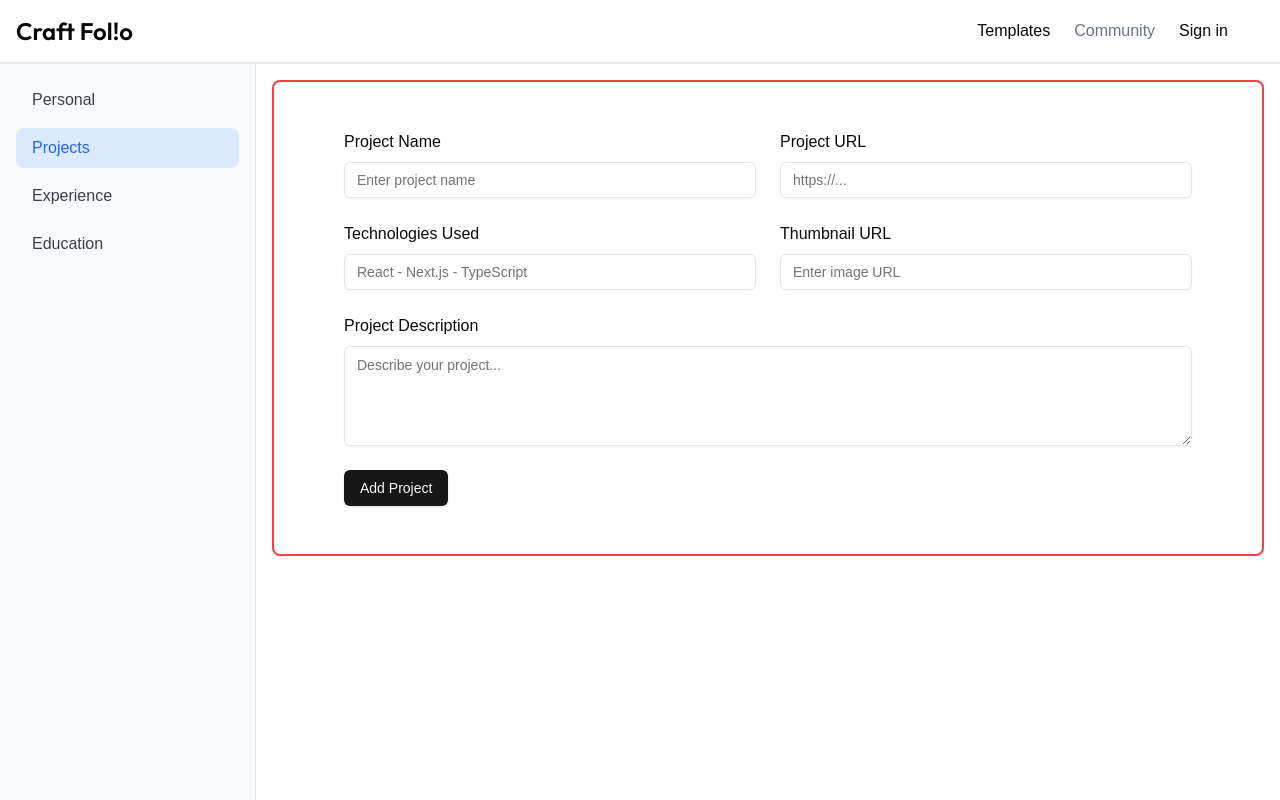
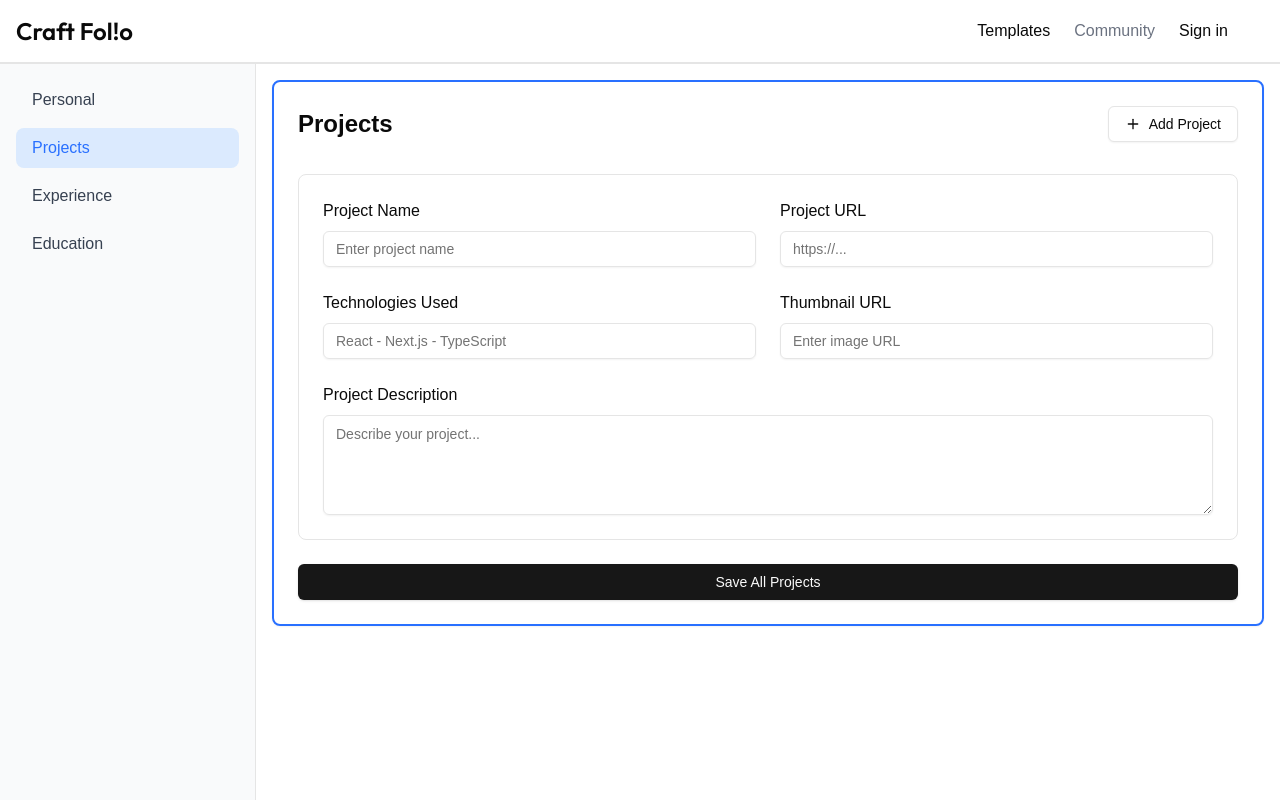
Before and after one commit to DixitRam/CraftFolio_Test, a Next.js app: page /onboarding in a window 1280 px wide. Both pictures are taken after a click on the button "Projects". Built offline with nearby package versions, Linux system fonts and the light colour scheme; no server answers.

Commit message:
all the forms are fixed like add forms buttons are added and save all the forms added and validation changes in profile form.

```diff
--- a/app/onboarding/page.tsx
+++ b/app/onboarding/page.tsx
@@ -14,7 +14,7 @@ export default function onboarding(){
       <SideBar activeItem={activeItem} setActiveItem={setActiveItem} />
 
       <div className="flex-1 p-4 overflow-y-auto">
-        <div className="border-2 border-red-500 rounded-lg p-6 shadow-sm">
+        <div className="border-2 border-custom-primary rounded-lg p-6 shadow-sm">
           {activeItem === 'ProfileForm' && <ProfileForm />}
           {activeItem === 'ProjectForm' && <ProjectForm />}
           {activeItem === 'ExperienceForm' && <ExperienceForm />}
--- a/components/custom/SideBar.tsx
+++ b/components/custom/SideBar.tsx
@@ -36,7 +36,7 @@ export default function SideBar({ activeItem, setActiveItem }: SideBarProps) {
             className={clsx(
               'w-full text-left px-4 py-2 rounded-lg transition-colors',
               {
-                'bg-blue-100 text-blue-600': activeItem === item.id,
+                'bg-blue-100 text-custom-primary': activeItem === item.id,
                 'text-gray-700 hover:bg-gray-100': activeItem !== item.id,
               }
             )}
--- a/components/custom/onBoarding/education_info.tsx
+++ b/components/custom/onBoarding/education_info.tsx
@@ -2,7 +2,7 @@
 
 import { Form } from "@/components/ui/form"
 import { zodResolver } from "@hookform/resolvers/zod"
-import { useForm } from "react-hook-form"
+import { useForm, useFieldArray } from "react-hook-form"
 import { z } from "zod"
 import { Button } from "@/components/ui/button"
 import {
@@ -14,8 +14,10 @@ import {
 } from "@/components/ui/form"
 import { Input } from "@/components/ui/input"
 import { Textarea } from "@/components/ui/textarea"
+import { Plus, Trash2 } from "lucide-react"
 
 const educationSchema = z.object({
+  educations: z.array(z.object({
     institution: z.string().min(2, {
       message: "Institution name must be at least 2 characters.",
     }),
@@ -26,30 +28,73 @@ const educationSchema = z.object({
     date: z.string().min(2, {
       message: "Please enter a valid date range.",
     }),
+  }))
 })
 
+type FormData = z.infer<typeof educationSchema>;
+
 export default function EducationForm() {
-  const form = useForm<z.infer<typeof educationSchema>>({
+  const form = useForm<FormData>({
     resolver: zodResolver(educationSchema),
     defaultValues: {
+      educations: [
+        {
           institution: "",
           degree: "",
           description: "",
           date: "",
         }
+      ]
+    }
   })
 
-  function onSubmit(values: z.infer<typeof educationSchema>) {
-    console.log(values)
+  const { fields, append, remove } = useFieldArray({
+    control: form.control,
+    name: "educations"
+  });
+
+  function onSubmit(data: FormData) {
+    console.log(data)
   }
 
   return (
+    <div className="space-y-8">
+      <div className="flex justify-between items-center">
+        <h2 className="text-2xl font-bold">Education</h2>
+        <Button
+          type="button"
+          variant="outline"
+          onClick={() => append({
+            institution: "",
+            degree: "",
+            description: "",
+            date: "",
+          })}
+          className="flex items-center gap-2"
+        >
+          <Plus size={16} /> Add Education
+        </Button>
+      </div>
+
       <Form {...form}>
-      <form onSubmit={form.handleSubmit(onSubmit)} className="max-w-4xl mx-auto p-6 space-y-6">
+        <form onSubmit={form.handleSubmit(onSubmit)} className="space-y-6">
+          {fields.map((field, index) => (
+            <div key={field.id} className="relative border rounded-lg p-6">
+              {fields.length > 1 && (
+                <Button
+                  type="button"
+                  variant="ghost"
+                  className="absolute right-2 top-2"
+                  onClick={() => remove(index)}
+                >
+                  <Trash2 className="h-5 w-5 text-red-500" />
+                </Button>
+              )}
+
               <div className="grid grid-cols-1 md:grid-cols-2 gap-6">
                 <FormField
                   control={form.control}
-            name="institution"
+                  name={`educations.${index}.institution`}
                   render={({ field }) => (
                     <FormItem>
                       <FormLabel className="text-base">Institution Name</FormLabel>
@@ -63,7 +108,7 @@ export default function EducationForm() {
 
                 <FormField
                   control={form.control}
-            name="degree"
+                  name={`educations.${index}.degree`}
                   render={({ field }) => (
                     <FormItem>
                       <FormLabel className="text-base">Degree</FormLabel>
@@ -77,7 +122,7 @@ export default function EducationForm() {
 
                 <FormField
                   control={form.control}
-            name="date"
+                  name={`educations.${index}.date`}
                   render={({ field }) => (
                     <FormItem>
                       <FormLabel className="text-base">Date Range</FormLabel>
@@ -92,9 +137,9 @@ export default function EducationForm() {
 
               <FormField
                 control={form.control}
-          name="description"
+                name={`educations.${index}.description`}
                 render={({ field }) => (
-            <FormItem>
+                  <FormItem className="mt-6">
                     <FormLabel className="text-base">Description</FormLabel>
                     <FormControl>
                       <Textarea
@@ -107,9 +152,17 @@ export default function EducationForm() {
                   </FormItem>
                 )}
               />
+            </div>
+          ))}
 
-        <Button type="submit" className="w-full md:w-auto">Add Education</Button>
+          <Button
+            type="submit"
+            className="w-full"
+          >
+            Save All Education
+          </Button>
         </form>
       </Form>
-  )
+    </div>
+  );
 }
--- a/components/custom/onBoarding/experience_info.tsx
+++ b/components/custom/onBoarding/experience_info.tsx
@@ -2,7 +2,7 @@
 
 import { Form } from "@/components/ui/form"
 import { zodResolver } from "@hookform/resolvers/zod"
-import { useForm } from "react-hook-form"
+import { useForm, useFieldArray } from "react-hook-form"
 import { z } from "zod"
 import { Button } from "@/components/ui/button"
 import {
@@ -14,8 +14,10 @@ import {
 } from "@/components/ui/form"
 import { Input } from "@/components/ui/input"
 import { Textarea } from "@/components/ui/textarea"
+import { Plus, Trash2 } from "lucide-react"
 
 const experienceSchema = z.object({
+  experiences: z.array(z.object({
     company: z.string().min(2, {
       message: "Company name must be at least 2 characters.",
     }),
@@ -28,30 +30,73 @@ const experienceSchema = z.object({
     date: z.string().min(2, {
       message: "Please enter a valid date range.",
     }),
+  }))
 })
 
+type FormData = z.infer<typeof experienceSchema>;
+
 export default function ExperienceForm() {
-  const form = useForm<z.infer<typeof experienceSchema>>({
+  const form = useForm<FormData>({
     resolver: zodResolver(experienceSchema),
     defaultValues: {
+      experiences: [
+        {
           company: "",
           role: "",
           description: "",
           date: "",
         }
+      ]
+    }
   })
 
-  function onSubmit(values: z.infer<typeof experienceSchema>) {
-    console.log(values)
+  const { fields, append, remove } = useFieldArray({
+    control: form.control,
+    name: "experiences"
+  });
+
+  function onSubmit(data: FormData) {
+    console.log(data)
   }
 
   return (
+    <div className="space-y-8">
+      <div className="flex justify-between items-center">
+        <h2 className="text-2xl font-bold">Experience</h2>
+        <Button
+          type="button"
+          variant="outline"
+          onClick={() => append({
+            company: "",
+            role: "",
+            description: "",
+            date: "",
+          })}
+          className="flex items-center gap-2"
+        >
+          <Plus size={16} /> Add Experience
+        </Button>
+      </div>
+
       <Form {...form}>
-      <form onSubmit={form.handleSubmit(onSubmit)} className="max-w-4xl mx-auto p-6 space-y-6">
+        <form onSubmit={form.handleSubmit(onSubmit)} className="space-y-6">
+          {fields.map((field, index) => (
+            <div key={field.id} className="relative border rounded-lg p-6">
+              {fields.length > 1 && (
+                <Button
+                  type="button"
+                  variant="ghost"
+                  className="absolute right-2 top-2"
+                  onClick={() => remove(index)}
+                >
+                  <Trash2 className="h-5 w-5 text-red-500" />
+                </Button>
+              )}
+
               <div className="grid grid-cols-1 md:grid-cols-2 gap-6">
                 <FormField
                   control={form.control}
-            name="company"
+                  name={`experiences.${index}.company`}
                   render={({ field }) => (
                     <FormItem>
                       <FormLabel className="text-base">Company Name</FormLabel>
@@ -65,7 +110,7 @@ export default function ExperienceForm() {
 
                 <FormField
                   control={form.control}
-            name="role"
+                  name={`experiences.${index}.role`}
                   render={({ field }) => (
                     <FormItem>
                       <FormLabel className="text-base">Role</FormLabel>
@@ -79,7 +124,7 @@ export default function ExperienceForm() {
 
                 <FormField
                   control={form.control}
-            name="date"
+                  name={`experiences.${index}.date`}
                   render={({ field }) => (
                     <FormItem>
                       <FormLabel className="text-base">Date Range</FormLabel>
@@ -94,9 +139,9 @@ export default function ExperienceForm() {
 
               <FormField
                 control={form.control}
-          name="description"
+                name={`experiences.${index}.description`}
                 render={({ field }) => (
-            <FormItem>
+                  <FormItem className="mt-6">
                     <FormLabel className="text-base">Description</FormLabel>
                     <FormControl>
                       <Textarea
@@ -109,9 +154,17 @@ export default function ExperienceForm() {
                   </FormItem>
                 )}
               />
+            </div>
+          ))}
 
-        <Button type="submit" className="w-full md:w-auto">Add Experience</Button>
+          <Button
+            type="submit"
+            className="w-full"
+          >
+            Save All Experience
+          </Button>
         </form>
       </Form>
-  )
+    </div>
+  );
 }
--- a/components/custom/onBoarding/personal_info.tsx
+++ b/components/custom/onBoarding/personal_info.tsx
@@ -27,29 +27,62 @@ const formSchema = z.object({
     message: "Profile name must be at least 2 characters.",
   }),
   location: z.string().optional(),
-  cvURL: z.string().url(),
-  email : z.string().email(),
-  linkedin : z.string().url(),
-  github: z.string().url(),
-  profile_summary :z.string().optional(),
-  tagLine: z.string().min(2,{
-    message: "Tag line must be at list 2 characters",
+  cvURL: z.string().url({
+    message: "Please enter a valid URL",
   }),
-  aboutMe: z.string().optional(),
-  skill: z.string().optional()
-
+  email: z.string().email({
+    message: "Please enter a valid email address",
+  }),
+  linkedin: z.string().url({
+    message: "Please enter a valid LinkedIn URL",
+  }),
+  github: z.string().url({
+    message: "Please enter a valid GitHub URL",
+  }),
+  profile_summary: z.string().optional(),
+  tagLine: z.string().min(2, {
+    message: "Tag line must be at least 2 characters",
+  }),
+  aboutMe: z.string().min(10, {
+    message: "About me must be at least 10 characters",
+  }).optional(),
+  skill: z.string().min(2, {
+    message: "Please enter at least one skill",
+  })
 })
 
+type FormData = z.infer<typeof formSchema>;
+
+export default function ProfileForm() {
+  const form = useForm<FormData>({
+    resolver: zodResolver(formSchema),
+    defaultValues: {
+      name: "",
+      location: "",
+      cvURL: "",
+      email: "",
+      linkedin: "",
+      github: "",
+      profile_summary: "",
+      tagLine: "",
+      aboutMe: "",
+      skill: ""
+    }
+  })
+
+  function onSubmit(data: FormData) {
+    // Format skills into an array
+    const formattedData = {
+      ...data,
+      skill: data.skill.split('-').map(skill => skill.trim())
+    };
+
+    console.log("Form submitted with data:", formattedData);
 
 
-export default function ProfileForm() {
+  }
 
-
-  const form = useForm<z.infer<typeof formSchema>>({
-    resolver: zodResolver(formSchema)
-  })
   return (
-
     <Form {...form}>
       <form onSubmit={form.handleSubmit(onSubmit)} className="max-w-4xl mx-auto p-6 space-y-6">
         <div className="flex items-center gap-4 mb-8">
@@ -215,14 +248,5 @@ export default function ProfileForm() {
         <Button type="submit" className="w-full md:w-auto">Save Profile</Button>
       </form>
     </Form>
-
   )
-
 }
-
-// 2. Define a submit handler.
-function onSubmit(values: z.infer<typeof formSchema>) {
-  // Do something with the form values.
-  // ✅ This will be type-safe and validated.
-  console.log(values)
-}
--- a/components/custom/onBoarding/project_info.tsx
+++ b/components/custom/onBoarding/project_info.tsx
@@ -2,7 +2,7 @@
 
 import { Form } from "@/components/ui/form"
 import { zodResolver } from "@hookform/resolvers/zod"
-import { useForm } from "react-hook-form"
+import { useFieldArray, useForm } from "react-hook-form"
 import { z } from "zod"
 import { Button } from "@/components/ui/button"
 import {
@@ -14,8 +14,10 @@ import {
 } from "@/components/ui/form"
 import { Input } from "@/components/ui/input"
 import { Textarea } from "@/components/ui/textarea"
+import { Plus, Trash2 } from 'lucide-react'
 
 const projectSchema = z.object({
+  projects: z.array(z.object({
     name: z.string().min(2, {
       message: "Project name must be at least 2 characters.",
     }),
@@ -31,36 +33,80 @@ const projectSchema = z.object({
     thumbnail: z.string().url({
       message: "Please enter a valid image URL.",
     }),
+  }))
 })
 
+type FormData = z.infer<typeof projectSchema>;
+
 export default function ProjectForm() {
-  const form = useForm<z.infer<typeof projectSchema>>({
+  const form = useForm<FormData>({
     resolver: zodResolver(projectSchema),
     defaultValues: {
+      projects: [
+        {
           name: "",
           description: "",
           technologies: "",
           project_url: "",
           thumbnail: "",
         }
-  })
+      ]
+    }
+  });
 
-  function onSubmit(values: z.infer<typeof projectSchema>) {
-    // Convert technologies string to array
-    const formattedValues = {
-      ...values,
-      technologies: values.technologies.split('-').map(tech => tech.trim()),
-    }
-    console.log(formattedValues)
-  }
+  const { fields, append, remove } = useFieldArray({
+    control: form.control,
+    name: "projects"
+  });
+
+  const onSubmit = (data: FormData) => {
+    const formattedData = data.projects.map(project => ({
+      ...project,
+      technologies: project.technologies.split('-').map(tech => tech.trim()),
+    }));
+    console.log('All projects data:', (formattedData));
+    // Here you can send formattedData to your backend
+  };
 
   return (
+    <div className="space-y-8">
+      <div className="flex justify-between items-center">
+        <h2 className="text-2xl font-bold">Projects</h2>
+        <Button
+          type="button"
+          variant="outline"
+          onClick={() => append({
+            name: "",
+            description: "",
+            technologies: "",
+            project_url: "",
+            thumbnail: "",
+          })}
+          className="flex items-center gap-2"
+        >
+          <Plus size={16} /> Add Project
+        </Button>
+      </div>
+
       <Form {...form}>
-      <form onSubmit={form.handleSubmit(onSubmit)} className="max-w-4xl mx-auto p-6 space-y-6">
+        <form onSubmit={form.handleSubmit(onSubmit)} className="space-y-6">
+          {fields.map((field, index) => (
+            <div key={field.id} className="relative border rounded-lg p-6">
+              {fields.length > 1 && (
+                <Button
+                  type="button"
+                  variant="ghost"
+                  className="absolute right-2 top-2"
+                  onClick={() => remove(index)}
+                >
+                  <Trash2 className="h-5 w-5 text-red-500" />
+                </Button>
+              )}
+
               <div className="grid grid-cols-1 md:grid-cols-2 gap-6">
                 <FormField
                   control={form.control}
-            name="name"
+                  name={`projects.${index}.name`}
                   render={({ field }) => (
                     <FormItem>
                       <FormLabel className="text-base">Project Name</FormLabel>
@@ -74,7 +120,7 @@ export default function ProjectForm() {
 
                 <FormField
                   control={form.control}
-            name="project_url"
+                  name={`projects.${index}.project_url`}
                   render={({ field }) => (
                     <FormItem>
                       <FormLabel className="text-base">Project URL</FormLabel>
@@ -88,7 +134,7 @@ export default function ProjectForm() {
 
                 <FormField
                   control={form.control}
-            name="technologies"
+                  name={`projects.${index}.technologies`}
                   render={({ field }) => (
                     <FormItem>
                       <FormLabel className="text-base">Technologies Used</FormLabel>
@@ -102,7 +148,7 @@ export default function ProjectForm() {
 
                 <FormField
                   control={form.control}
-            name="thumbnail"
+                  name={`projects.${index}.thumbnail`}
                   render={({ field }) => (
                     <FormItem>
                       <FormLabel className="text-base">Thumbnail URL</FormLabel>
@@ -117,9 +163,9 @@ export default function ProjectForm() {
 
               <FormField
                 control={form.control}
-          name="description"
+                name={`projects.${index}.description`}
                 render={({ field }) => (
-            <FormItem>
+                  <FormItem className="mt-6">
                     <FormLabel className="text-base">Project Description</FormLabel>
                     <FormControl>
                       <Textarea
@@ -132,9 +178,17 @@ export default function ProjectForm() {
                   </FormItem>
                 )}
               />
+            </div>
+          ))}
 
-        <Button type="submit" className="w-full md:w-auto">Add Project</Button>
+          <Button
+            type="submit"
+            className="w-full"
+          >
+            Save All Projects
+          </Button>
         </form>
       </Form>
-  )
+    </div>
+  );
 }
```
Also changed, not shown: components/custom/onBoarding/projects_info.tsx (deleted). Lines whose indentation alone changed are shown as unchanged.
